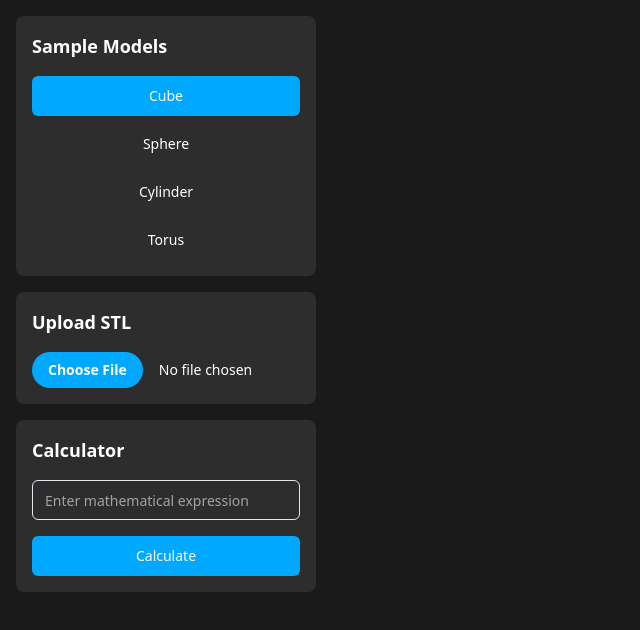
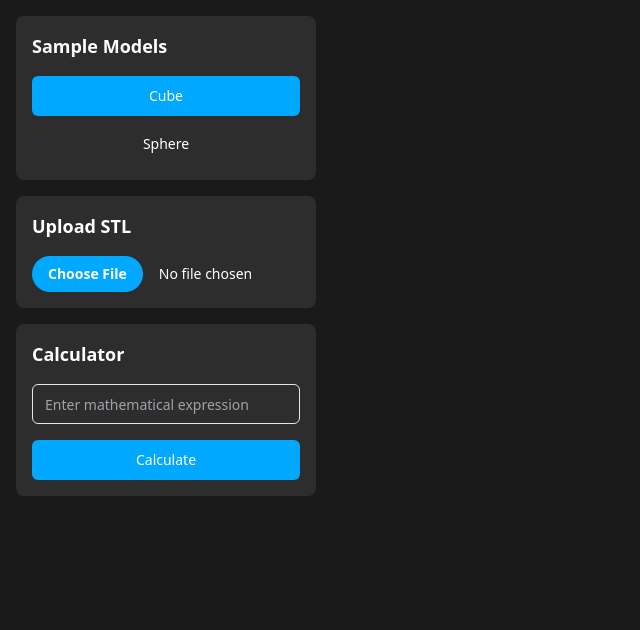
Before and after one commit to Ram9299/3dshape-explorer, a React (Vite) app: page / in a window 1280 px wide. Shown: the top 630 px of the page, without its empty margins (0-640 px from the left). Built offline with nearby package versions, Linux system fonts and the light colour scheme; no server answers.

Commit message:
Remove Cylinder and Torus Functions
This commit removes the cylinder and torus functions from the project as requested. All related references and components have been deleted to streamline the codebase.
[skip gpt_engineer]

```diff
--- a/src/pages/Index.tsx
+++ b/src/pages/Index.tsx
@@ -12,14 +12,6 @@ const SAMPLE_MODELS = [
   {
     name: 'Sphere',
     url: '/models/sphere.stl'
-  },
-  {
-    name: 'Cylinder',
-    url: '/models/cylinder.stl'
-  },
-  {
-    name: 'Torus',
-    url: '/models/torus.stl'
   }
 ];
 
```
Also changed, not shown: 2 other files (tests, documents, lock files or other folders).
